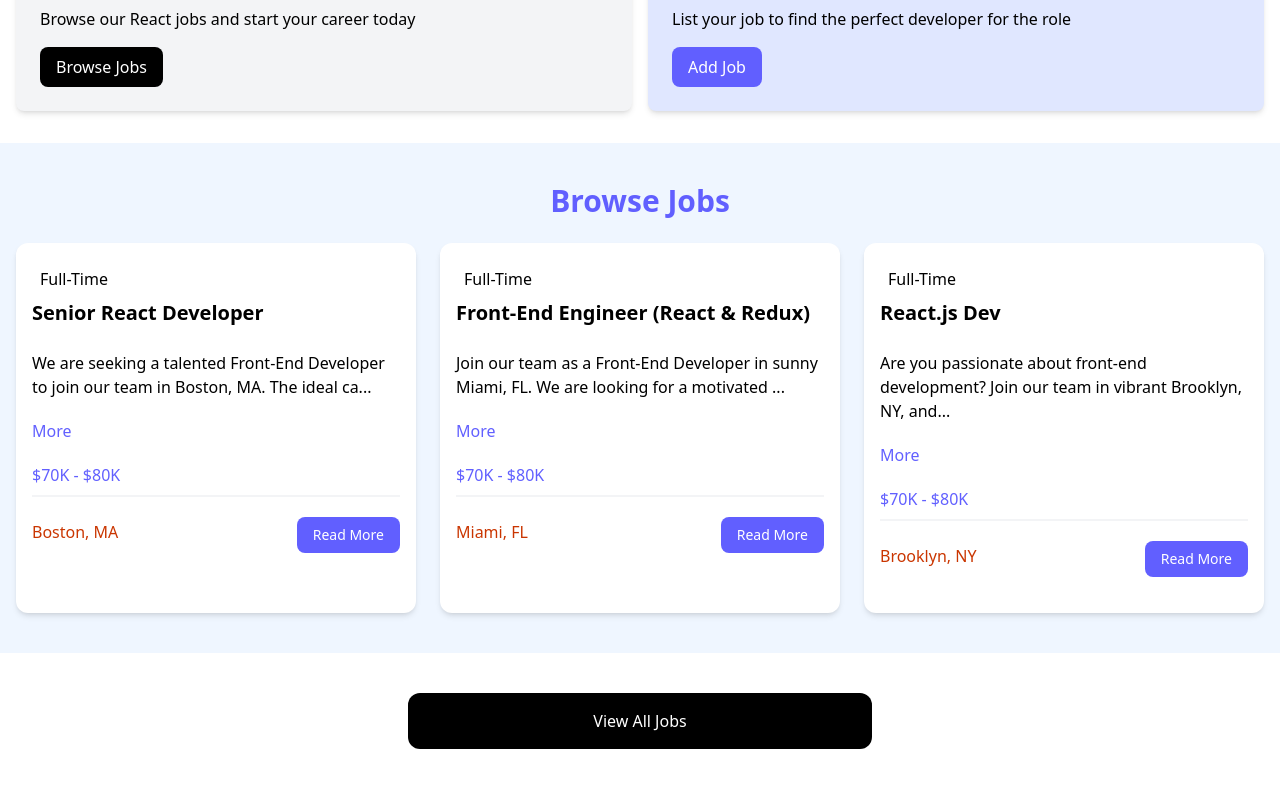
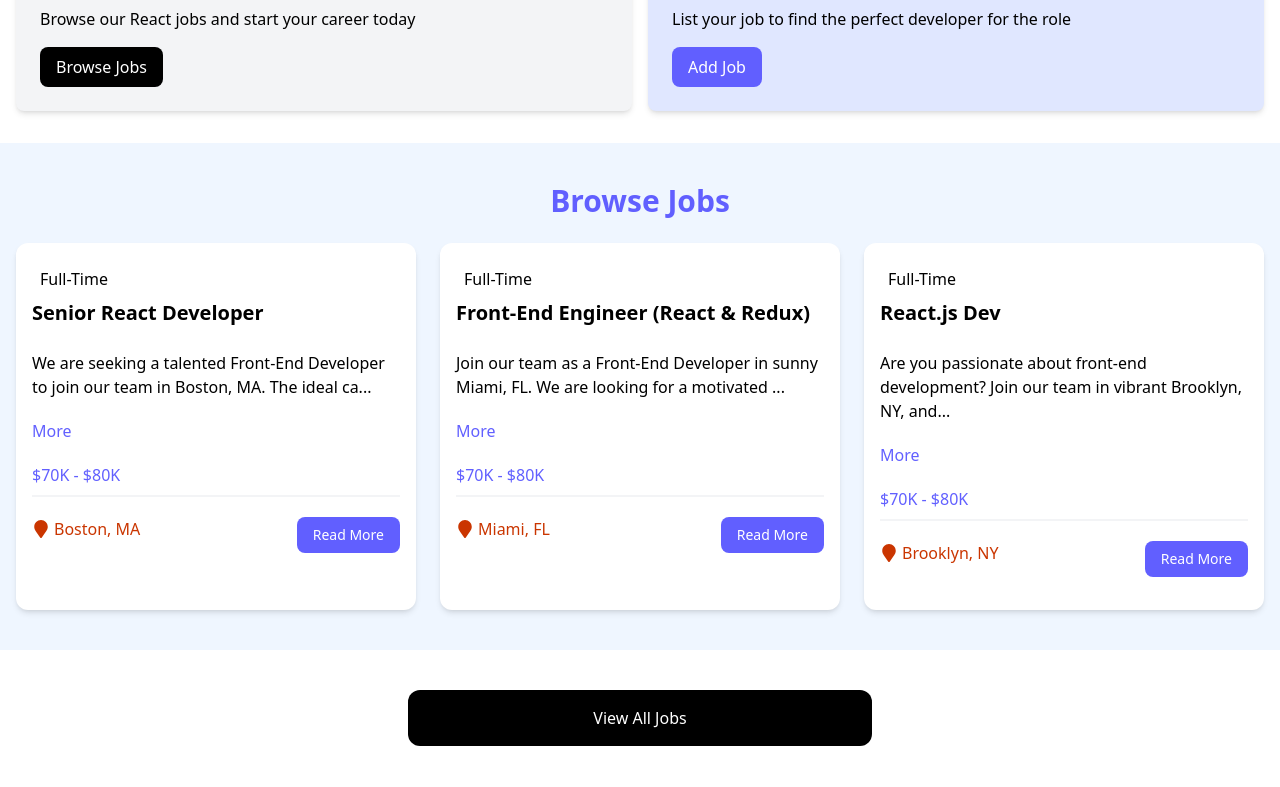
Before and after one commit to yasin1122/react-jobs-v2, a React (Vite) app: page / in a window 1280 px wide. Shown: the part 466-1253 px from the top of the page. Built offline with nearby package versions, Linux system fonts and the light colour scheme.

Commit message:
added react icons

```diff
--- a/package.json
+++ b/package.json
@@ -13,6 +13,8 @@
     "@tailwindcss/vite": "^4.1.3",
     "react": "^19.0.0",
     "react-dom": "^19.0.0",
+    "react-icons": "^5.5.0",
+    "react-router-dom": "^7.5.0",
     "tailwindcss": "^4.1.3"
   },
   "devDependencies": {
--- a/src/components/JobListing.tsx
+++ b/src/components/JobListing.tsx
@@ -1,4 +1,5 @@
 import { useState } from 'react'
+import { FaMapMarker } from 'react-icons/fa'
 
 interface Job {
   id: string
@@ -35,7 +36,7 @@
         <div className='border border-gray-100 mb-5'></div>
         <div className='flex flex-col lg:flex-row justify-between mb-4'>
           <div className='text-orange-700 mb-3'>
-            <i className='fa-solid fa-location-dot text-lg'></i>
+            <FaMapMarker className='inline text-lg mb-1 mr-1' />
             {job.location}
           </div>
           <a
```
Also changed, not shown: 1 other file (tests, documents, lock files or other folders).
